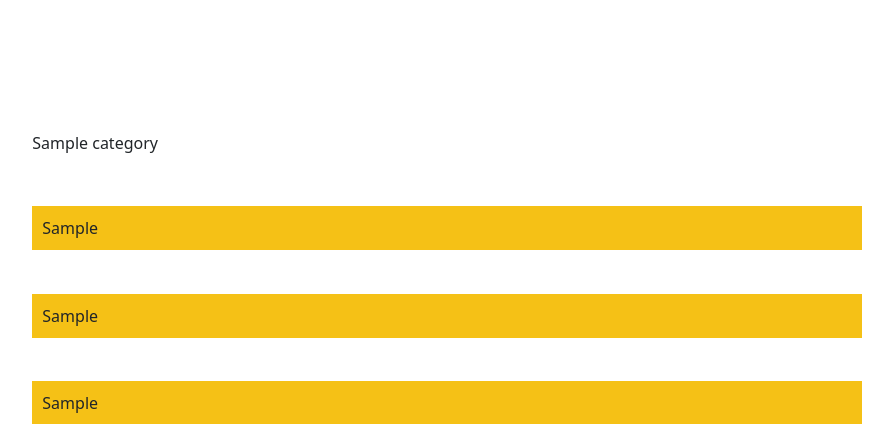
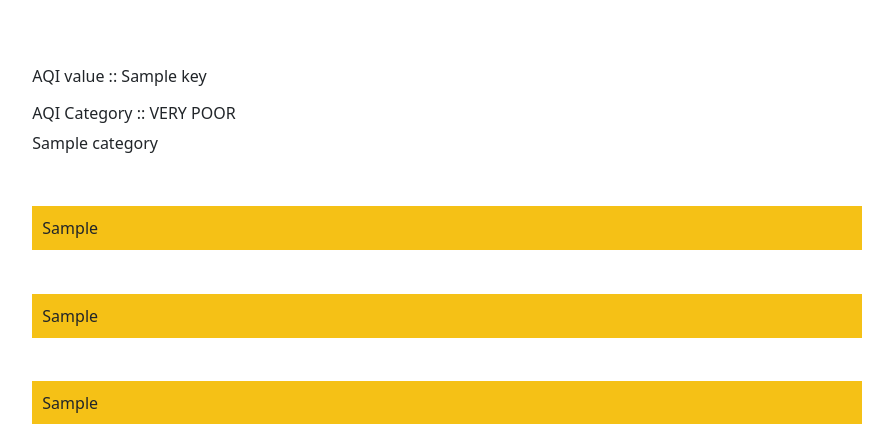
Before and after one commit to jithinjose-sics/Air_Quality_Index, a Django app: template template/statement_page.html in a window 1280 px wide. Shown: the part 56-480 px from the top of the page, without its empty margins (193-1086 px from the left). Run offline with Django 4.2, Linux system fonts and the light colour scheme; the template is opened without the code that fills it: most values are stand-ins (such as "Sample title", 1, 10 or a date in 2020); some libraries are stand-ins or nearby versions.

Commit message:
bugs fixed 10

```diff
--- a/template/statement_page.html
+++ b/template/statement_page.html
@@ -6,7 +6,7 @@
 <html lang="en">
 <head>
     <meta charset="UTF-8">
-    <title>Title</title>
+    <title>Result</title>
     <link rel="stylesheet" href="https://cdn.jsdelivr.net/npm/bootstrap@4.0.0/dist/css/bootstrap.min.css" integrity="sha384-Gn5384xqQ1aoWXA+058RXPxPg6fy4IWvTNh0E263XmFcJlSAwiGgFAW/dAiS6JXm" crossorigin="anonymous">
     <script src="https://code.jquery.com/jquery-3.2.1.slim.min.js" integrity="sha384-KJ3o2DKtIkvYIK3UENzmM7KCkRr/rE9/Qpg6aAZGJwFDMVNA/GpGFF93hXpG5KkN" crossorigin="anonymous"></script>
     <script src="https://cdn.jsdelivr.net/npm/popper.js@1.12.9/dist/umd/popper.min.js" integrity="sha384-ApNbgh9B+Y1QKtv3Rn7W3mgPxhU9K/ScQsAP7hUibX39j7fakFPskvXusvfa0b4Q" crossorigin="anonymous"></script>
@@ -26,9 +26,9 @@
   <div class="row justify-content-center">
     <div class="col-8">
       {% if key %}
-      <p style="color:white;">AQI value :: {{ key }}</p>
+      <p>AQI value :: {{ key }}</p>
       {% endif %}
-      <h6 style="color:white;">AQI Category :: {{status}}</h6>
+      <h6 >AQI Category :: {{status}}</h6>
       {{category}}
       <br><br>
       <h6 style="color:white;">Health Effects Statements</h6>
```
